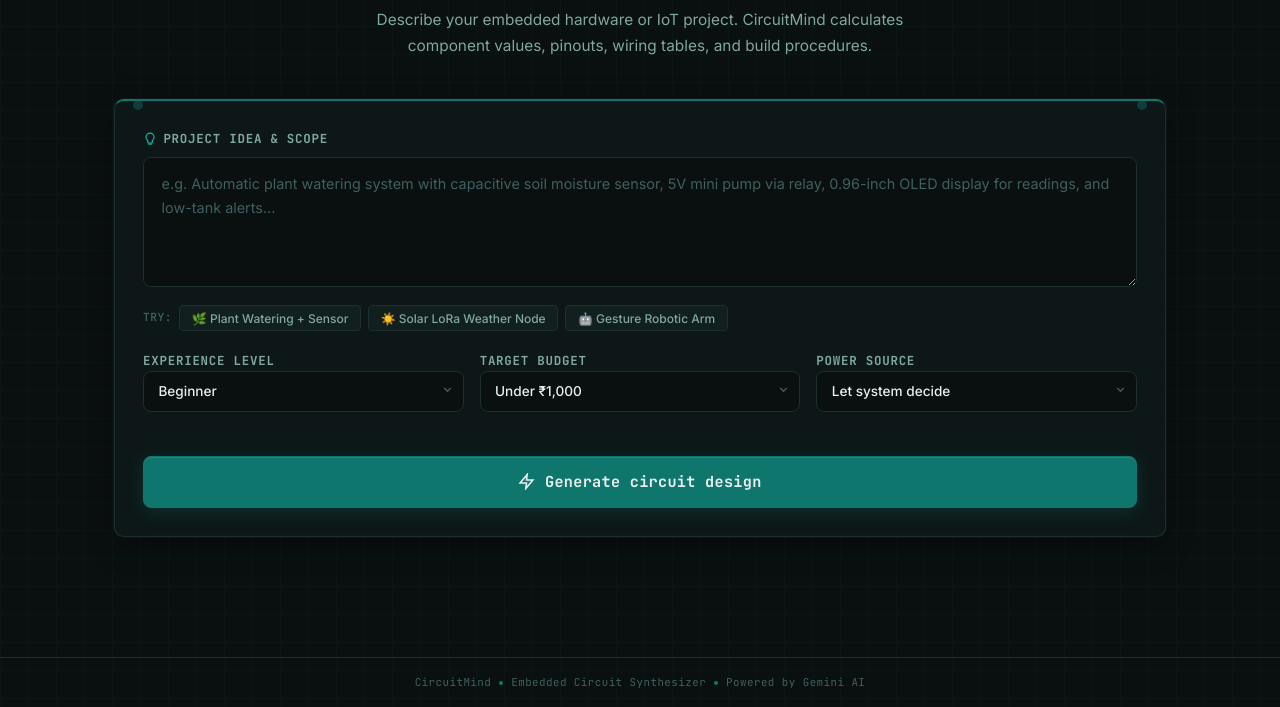
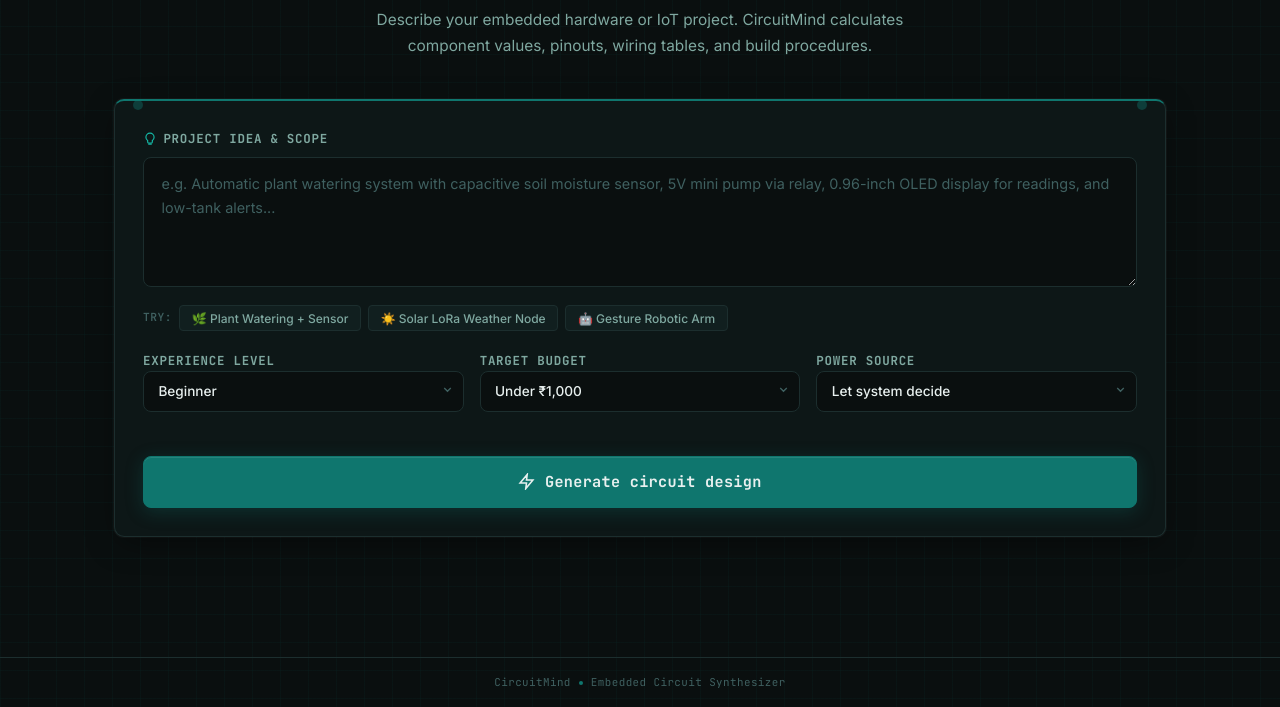
Before and after one commit to deepikavijay56-max/CircuitMInd, a website: page index.html in a window 1280 px wide. Shown: the part 282-989 px from the top of the page. Drawn offline with Linux system fonts and the light colour scheme.

Commit message:
Remove AI provider mention from footer

```diff
--- a/index.html
+++ b/index.html
@@ -576,8 +576,7 @@
   <footer>
     <div class="footer-inner">
       <span>CircuitMind</span><span class="dot"></span>
-      <span>Embedded Circuit Synthesizer</span><span class="dot"></span>
-      <span>Powered by Gemini AI</span>
+      <span>Embedded Circuit Synthesizer</span>
     </div>
   </footer>
 
```
Also changed, not shown: public/index.html (+1 -2 lines).
